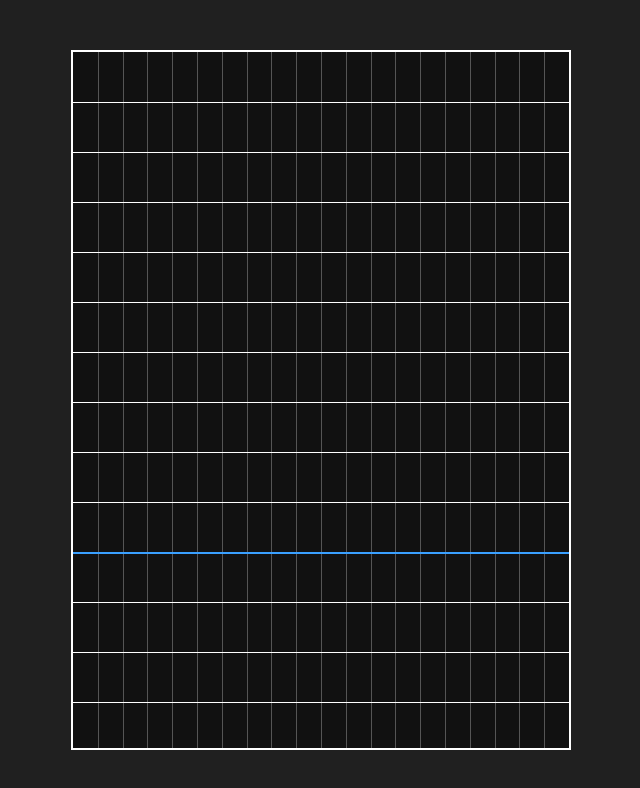
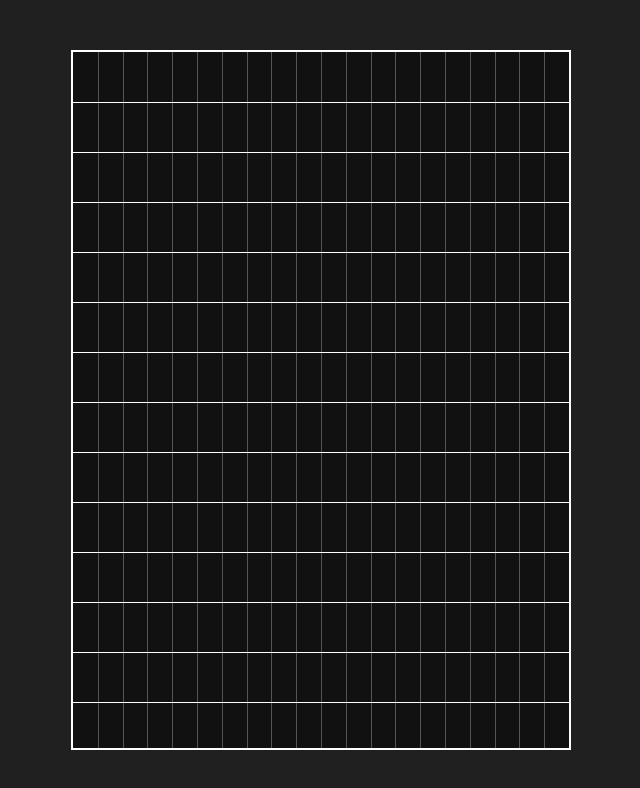
Before and after one commit to rlarpwjd/ssss, a plain HTML site: page index.html in a window 1280 px wide. Shown: the whole page, without its empty margins (319-959 px from the left). Drawn offline with Linux system fonts and the light colour scheme.

Commit message:
Update index.html

```diff
--- a/index.html
+++ b/index.html
@@ -19,6 +19,8 @@ body{
     align-items:center;
     background:#202020;
 }
+
+
 /* 화면에 보이는 창 */
 #editor-container{
     width:500px;
@@ -27,6 +29,8 @@ body{
     overflow-x:hidden;
     border:2px solid white;
 }
+
+
 /* 실제 채보 공간 */
 #editor{
     width:100%;
@@ -36,54 +40,66 @@ body{
     background:#111;
     position:relative;
 }
+
+
 .lane{
+
     border-left:1px solid #555;
+
 }
+
+
 .lane:first-child{
+
     border-left:none;
+
 }
 
 
 /* 박자선 */
 .beat-line{
+
     position:absolute;
+
     left:0;
+
     width:100%;
+
     height:1px;
+
     background:white;
+
 }
 
 
 .measure-line{
+
     height:3px;
-}
-    .red-line{
-    position:absolute;
-    left:0;
-    width:100%;
-    height:2px;
-    background:#ff4040;
-    z-index:100;
-    pointer-events:none;
+
 }
 
-.blue-line{
-    position:absolute;
-    left:0;
-    width:100%;
-    height:2px;
-    background:#3aa0ff;
-    z-index:101;
-    pointer-events:none;
-}
 </style>
+
 </head>
+
+
 <body>
+
+
 <div id="editor-container">
+
     <div id="editor"></div>
+
 </div>
+
+
+
 <script>
+
+
 const editor=document.getElementById("editor");
+
+
 // 20레인 생성
 
 for(let i=0;i<20;i++){
@@ -119,41 +135,6 @@ for(let y=beatDistance;y<100000;y+=beatDistance){
 
 }
 
-    // 0초 기준선(Y 좌표)
-const ZERO_LINE_Y = 500;
-
-// 현재 재생 위치(초)
-let currentTime = 0;
-
-// 1초당 이동 거리(나중에 자유롭게 변경)
-const PIXELS_PER_SECOND = 100;
-
-
-// 파란선(0초 기준)
-const blueLine = document.createElement("div");
-blueLine.className = "blue-line";
-blueLine.style.top = ZERO_LINE_Y + "px";
-editor.appendChild(blueLine);
-
-
-// 빨간선(현재 재생 위치)
-const redLine = document.createElement("div");
-redLine.className = "red-line";
-editor.appendChild(redLine);
-
-
-// 현재 시간에 맞춰 빨간선 위치 계산
-function updateRedLine(){
-
-    const y = ZERO_LINE_Y - (currentTime * PIXELS_PER_SECOND);
-
-    redLine.style.top = y + "px";
-}
-
-
-// 초기 위치
-updateRedLine();
-
 
 </script>
 
```
